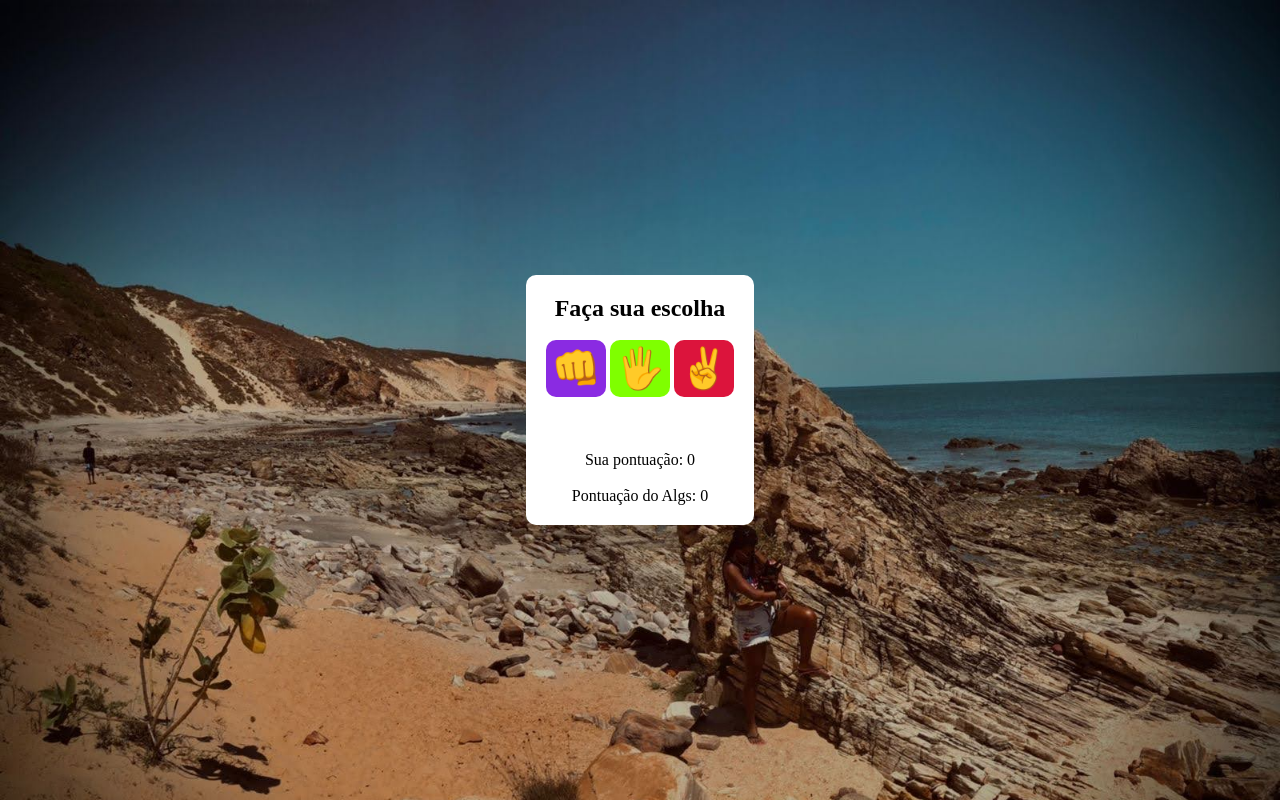
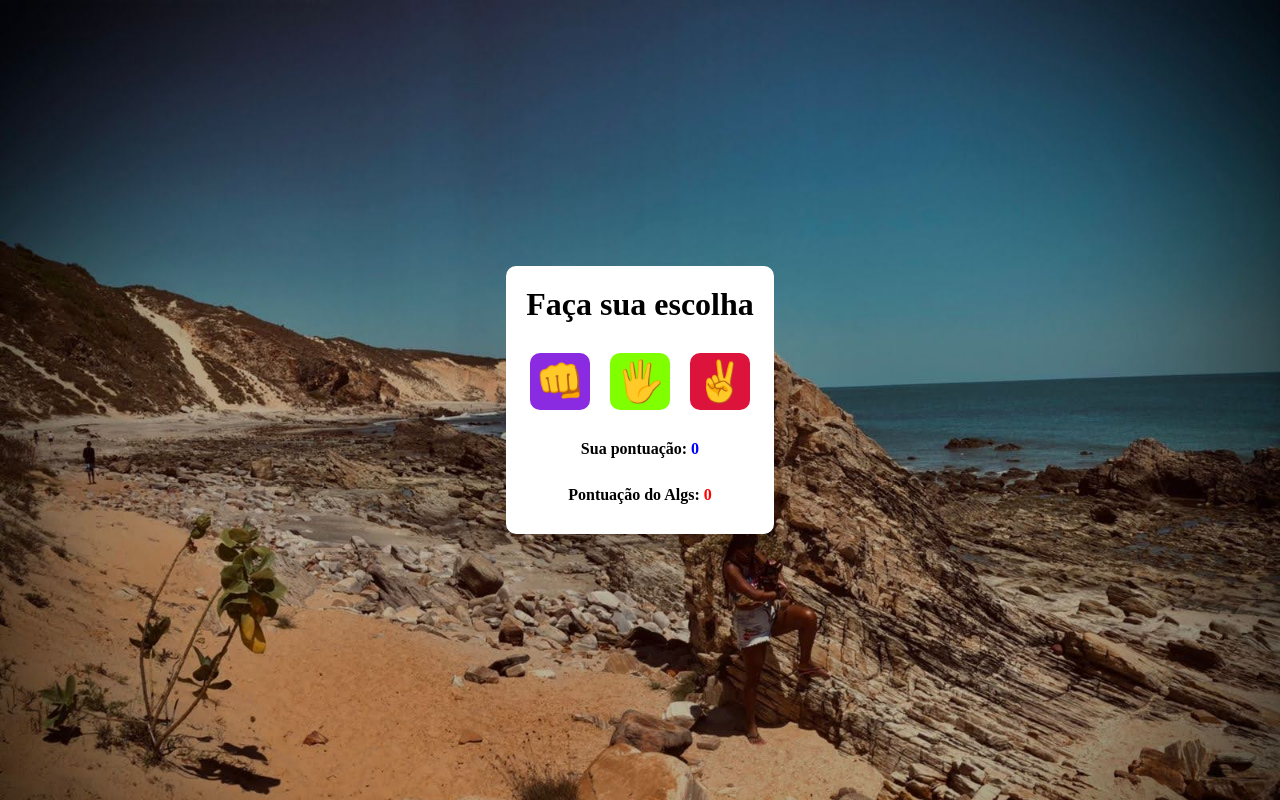
Before and after one commit to EmilioRodrigues/pedra-papel-e-tesoura, a plain HTML site: page index.html in a window 1280 px wide. Drawn offline with Linux system fonts and the light colour scheme.

Commit message:
finalizado html css

```diff
--- a/index.html
+++ b/index.html
@@ -12,14 +12,14 @@
 <body>
 
     <div class="container">
-        <h2>Faça sua escolha</h2>
-        <br>
+        <h1>Faça sua escolha</h1>
+
         <div class="buttons">
             <button id="pedra">&#x1F44A</button>
             <button id="papel">&#x1F590</button>
             <button id="tesoura">&#x270C</button>
         </div>
-        <br><br><br>
+
         <p class="your-score">Sua pontuação: <span>0</span></p><br>
         <p class="machine-score">Pontuação do Algs: <span>0</span></p>
     </div>
--- a/style.css
+++ b/style.css
@@ -23,6 +23,12 @@ body {
     flex-direction: column;
     align-items: center;
     justify-content: center;
+}
+
+.buttons{
+    margin: 30px 0;
+    display: flex;
+    gap: 20px;
 }
 
 button{
@@ -52,3 +58,16 @@ button:hover{
 #tesoura{
     background-color: crimson;
 }
+
+p{
+    font-weight: bold;
+    margin-bottom: 10px;
+}
+
+.your-score span{
+    color: blue;
+}
+
+.machine-score span{
+    color: red;
+}
```
